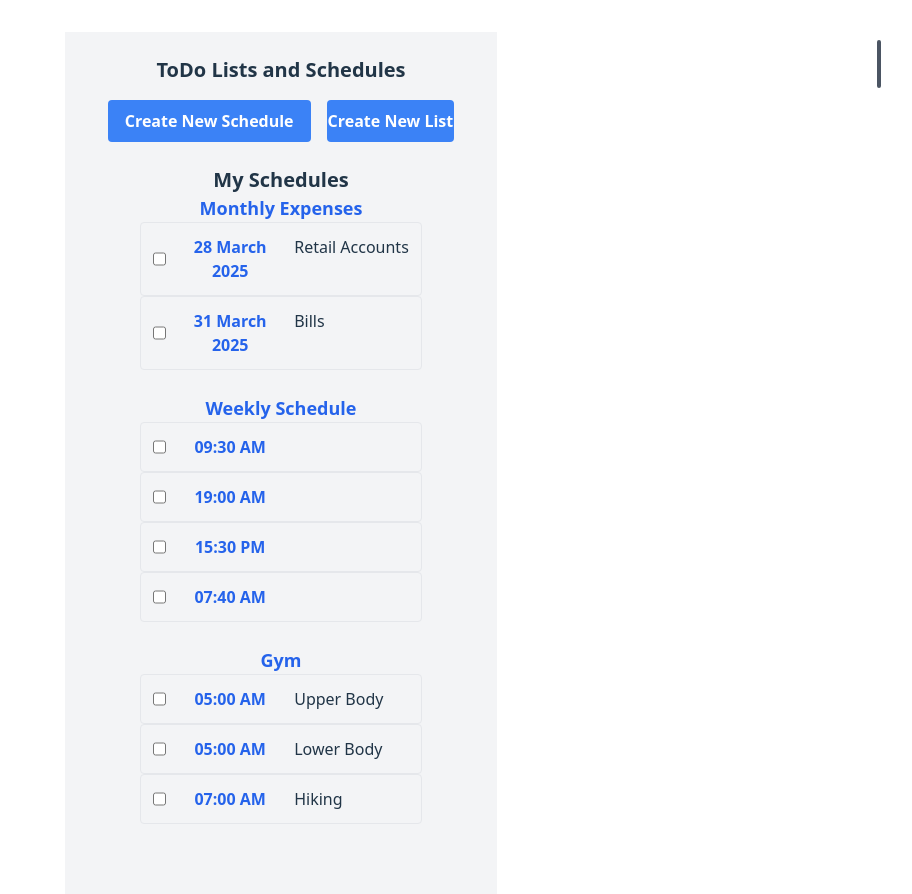
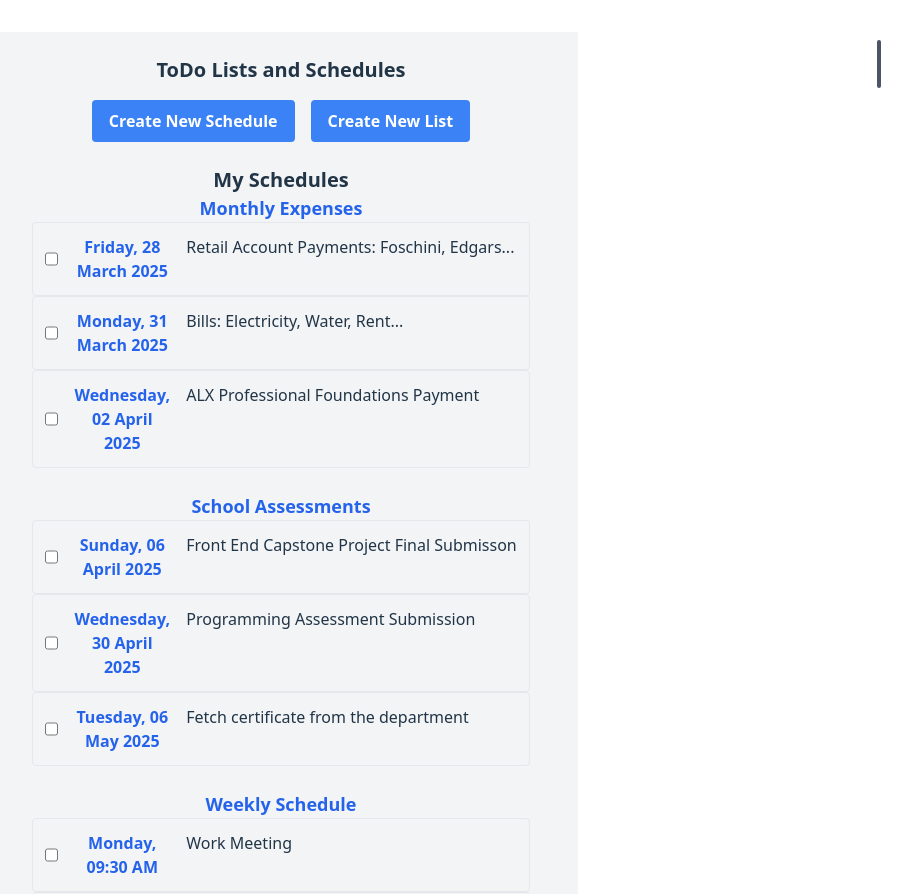
Before and after one commit to Musa-Ndhlovu/Capstone_Project, a React (Vite) app in the folder ToDo-App/: page /home in a window 1280 px wide. Shown: the top 894 px of the page, without its empty margins (359-1271 px from the left). Built offline with nearby package versions, Linux system fonts and the light colour scheme; grey boxes are pictures that could not be loaded.

Commit message:
HomePage.jsx

```diff
--- a/ToDo-App/src/HomePage.jsx
+++ b/ToDo-App/src/HomePage.jsx
@@ -21,7 +21,7 @@ return (
 <button className = "bg-blue-500 hover:bg-blue-700 text-white font-bold py-2 px-4 rounded">
   Create New Schedule </button>
 
-<button className = "bg-blue-500 hover:bg-blue-700 text-white font-bold py-2px-4 rounded">
+<button className = "bg-blue-500 hover:bg-blue-700 text-white font-bold py-2 px-4 rounded">
   Create New List</button>
 
 </div>
@@ -56,30 +56,39 @@ const Schedule = () => {
         {
             category : ' Monthly Expenses',
             events: [
-                {date: '28 March 2025', title: 'Retail Accounts', done: false},
-                {date: '31 March 2025', title: 'Bills', done: false},
+                {date: 'Friday, 28 March 2025', title: 'Retail Account Payments: Foschini, Edgars...', done: false},
+                {date: 'Monday, 31 March 2025', title: 'Bills: Electricity, Water, Rent...', done: false},
+                {date: 'Wednesday, 02 April 2025', title: 'ALX Professional Foundations Payment', done: false}
             ]
+        },
+
+        {
+          category : ' School Assessments',
+          events: [
+            {date: 'Sunday, 06 April 2025', title: 'Front End  Capstone Project Final Submisson', done: false},
+            {date: 'Wednesday, 30 April 2025', title: 'Programming Assessment Submission', done: false},
+            {date: 'Tuesday, 06 May 2025', title: ' Fetch certificate from the department', done: false},
+          ]
         },
 
    {
     category : 'Weekly Schedule',
     events: [
-        {Day: 'Monday', time:'09:30 AM', titile: 'Work Meeting', done: false},
-        {Day: 'Thurday', time:'19:00 AM', titile: 'Bible Study', done: false},
-        {Day: 'Friday', time:'15:30 PM', titile: 'Lunch With Bestie', done: false},
-        {Day: 'Sunday', time:'07:40 AM', titile: 'Church', done: false},
+        {date: 'Monday, 09:30 AM ',  title: 'Work Meeting', done: false},
+        {date: 'Thurday, 19:00 AM',  title: 'Bible Study', done: false},
+        {date: 'Frida, 15:30 PM',  title: 'Lunch With Bestie', done: false},
+        {date: 'Sunday, 07:40 AM',  title: 'Church', done: false},
     ]
    },
 
    {
     category : 'Gym',
     events: [
-        {Days: 'Monday, Wednesday, Friday', time:'05:00 AM', title:'Upper Body', done: false},
-        {Days: 'Tuseday, Thursday', time:'05:00 AM', title:'Lower Body', done: false},
-        {Days: 'Saturday', time:'07:00 AM', title:'Hiking', done: false},
+        {date: 'Mon, Wed, Fri, 05:00 AM', title:'Upper Body', done: false},
+        {date: 'Tue, Thurs, 05:00 AM', title:'Lower Body', done: false},
+        {date: 'Saturday, 07:00 AM', title:'Hiking', done: false},
     ]
-   },
-
+  }
     ]);
 
     const [newSchdule, setNewSchedule] = useState(" ");
@@ -182,9 +191,9 @@ return (
 
 <button
           onClick={addTask}
-          className="ml-2 p-2 bg-blue-500 text-white rounded-md hover:bg-blue-600"
+          className="bg-blue-500 hover:bg-blue-700 text-white  py-2 px-4 rounded"
         >
-          Add Task
+          Add To-Do
         </button>
       </div>
 
```
